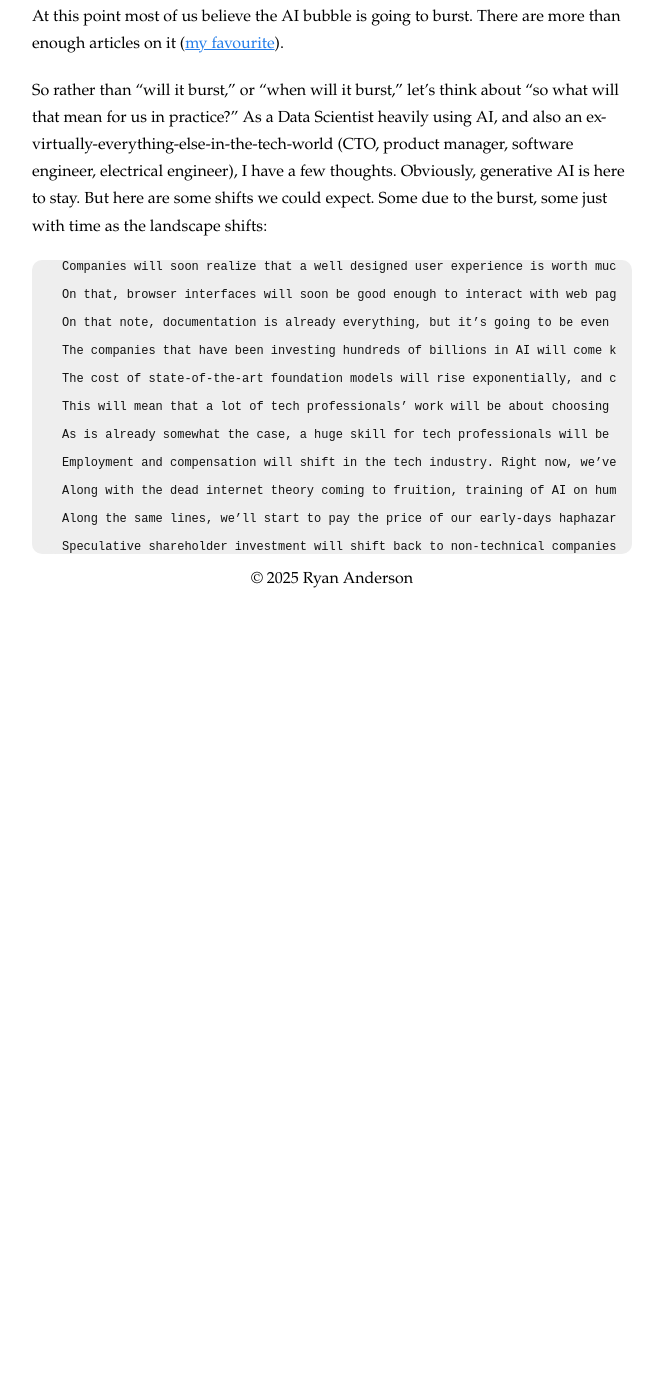
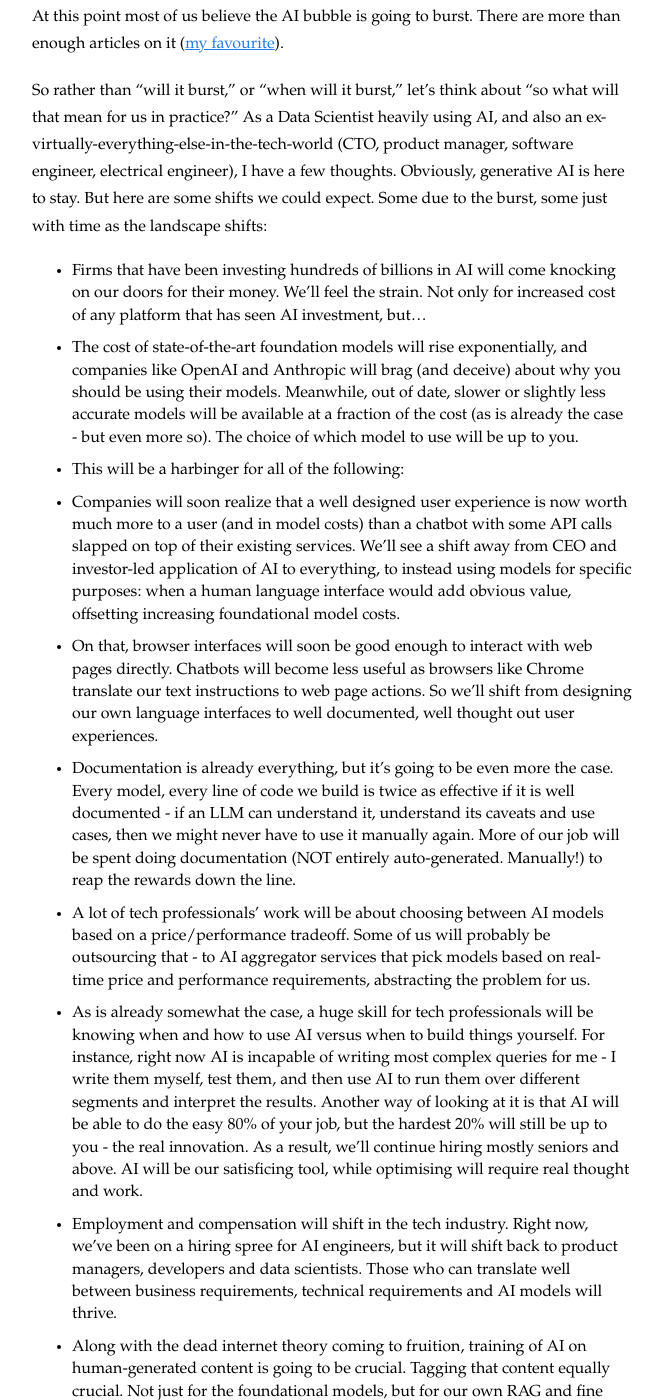
Before and after one commit to ryan-anderson-ds/ryan-anderson-ds.github.io, a Jekyll site: the page built from _posts/2025-10-16-bubble-pop.md, in a window 1280 px wide and 1400 px high, scrolled down 230 px. Shown: the whole window, without its empty margins (308-971 px from the left). Built offline with Jekyll 4.4.1, drawn with Linux system fonts in a browser that asks for light colours; before the commit the page ends 900 px from its top, so only the background shows below that; some of the changed text lies outside the part shown.

Commit message:
Update 2025-10-16-bubble-pop.md

```diff
--- a/_posts/2025-10-16-bubble-pop.md
+++ b/_posts/2025-10-16-bubble-pop.md
@@ -8,24 +8,15 @@ At this point most of us believe the AI bubble is going to burst. There are more
 
 So rather than “will it burst," or “when will it burst,” let’s think about “so what will that mean for us in practice?”  As a Data Scientist heavily using AI, and also an ex-virtually-everything-else-in-the-tech-world (CTO, product manager, software engineer, electrical engineer), I have a few thoughts.   Obviously, generative AI is here to stay. But here are some shifts we could expect. Some due to the burst, some just with time as the landscape shifts:
 
-    Companies will soon realize that a well designed user experience is worth much more to a user than a chatbot with some API calls slapped on top of their existing services. We’ll see a shift away from CEO and investor-led application of AI to everything, to instead using models for specific purposes: when a human language interface would add obvious value, offsetting increasing foundational model costs.
-
-    On that, browser interfaces will soon be good enough to interact with web pages directly. Chatbots will become less useful as browsers like Chrome translate our text instructions to web page actions. So we’ll shift from designing our own language interfaces to well documented, well thought out user experiences.
-
-    On that note, documentation is already everything, but it’s going to be even more the case. Every model, every line of code we build is twice as effective if it is well documented - if an LLM can understand it, understand its caveats and use cases, then we might never have to use it manually again. More of our job will be spent doing documentation (NOT entirely auto-generated. Manually!) to reap the rewards down the line.
-
-    The companies that have been investing hundreds of billions in AI will come knocking on our doors for their money. We’ll feel the strain. Not only for increased cost of any platform that has seen AI investment, but…
-
-    The cost of state-of-the-art foundation models will rise exponentially, and companies like OpenAI and Anthropic will brag (and deceive) about why you should be using their models. Meanwhile, out of date, slower or slightly less accurate models will be available at a fraction of the cost (as is already the case - but even more so). The choice of which model to use will be up to you.
-
-    This will mean that a lot of tech professionals’ work will be about choosing between AI models based on a price/performance tradeoff. Some of us will probably be outsourcing that - to AI aggregator services that pick models based on real-time price and performance requirements, abstracting the problem for us.
-
-    As is already somewhat the case, a huge skill for tech professionals will be knowing when and how to use AI versus when to build things yourself. For instance, right now AI is incapable of writing most complex queries for me - I write them myself, test them, and then use AI to run them over different segments and interpret the results. Another way of looking at it is that AI will be able to do the easy 80% of your job, but the hardest 20% will still be up to you - the real innovation. As a result, we’ll continue hiring mostly seniors and above. AI will be our satisficing tool, while optimising will require real thought and work.
-
-    Employment and compensation will shift in the tech industry. Right now, we’ve been on a hiring spree for AI engineers, but it will shift back to product managers, developers and data scientists. Those who can translate well between business requirements, technical requirements and AI models will thrive.
-
-    Along with the dead internet theory coming to fruition, training of AI on human-generated content is going to be crucial. Tagging that content equally crucial. Not just for the foundational models, but for our own RAG and fine tuned models. If we don’t do this, we’re going to have hallucinations on top of hallucinations.
-
-    Along the same lines, we’ll start to pay the price of our early-days haphazard  AI usage. Bad quality AI generated queries and code already make up a large portion of production code - which is fine while it works - but once we have to pay our technical debts, we’ll have to pay them back with interest.
-
-    Speculative shareholder investment will shift back to non-technical companies, and away from foundational AI infrastructure and companies. Likewise, a lot of our jobs (or high paying ones) will shift away from the magnificent 7 and similar companies to more specific domains.
+- Firms that have been investing hundreds of billions in AI will come knocking on our doors for their money. We’ll feel the strain. Not only for increased cost of any platform that has seen AI investment, but…
+- The cost of state-of-the-art foundation models will rise exponentially, and companies like OpenAI and Anthropic will brag (and deceive) about why you should be using their models. Meanwhile, out of date, slower or slightly less accurate models will be available at a fraction of the cost (as is already the case - but even more so). The choice of which model to use will be up to you.
+- This will be a harbinger for all of the following:
+- Companies will soon realize that a well designed user experience is now worth much more to a user (and in model costs) than a chatbot with some API calls slapped on top of their existing services. We’ll see a shift away from CEO and investor-led application of AI to everything, to instead using models for specific purposes: when a human language interface would add obvious value, offsetting increasing foundational model costs.
+- On that, browser interfaces will soon be good enough to interact with web pages directly. Chatbots will become less useful as browsers like Chrome translate our text instructions to web page actions. So we’ll shift from designing our own language interfaces to well documented, well thought out user experiences.
+- Documentation is already everything, but it’s going to be even more the case. Every model, every line of code we build is twice as effective if it is well documented - if an LLM can understand it, understand its caveats and use cases, then we might never have to use it manually again. More of our job will be spent doing documentation (NOT entirely auto-generated. Manually!) to reap the rewards down the line.
+- A lot of tech professionals’ work will be about choosing between AI models based on a price/performance tradeoff. Some of us will probably be outsourcing that - to AI aggregator services that pick models based on real-time price and performance requirements, abstracting the problem for us.
+- As is already somewhat the case, a huge skill for tech professionals will be knowing when and how to use AI versus when to build things yourself. For instance, right now AI is incapable of writing most complex queries for me - I write them myself, test them, and then use AI to run them over different segments and interpret the results. Another way of looking at it is that AI will be able to do the easy 80% of your job, but the hardest 20% will still be up to you - the real innovation. As a result, we’ll continue hiring mostly seniors and above. AI will be our satisficing tool, while optimising will require real thought and work.
+- Employment and compensation will shift in the tech industry. Right now, we’ve been on a hiring spree for AI engineers, but it will shift back to product managers, developers and data scientists. Those who can translate well between business requirements, technical requirements and AI models will thrive.
+- Along with the dead internet theory coming to fruition, training of AI on human-generated content is going to be crucial. Tagging that content equally crucial. Not just for the foundational models, but for our own RAG and fine tuned models. If we don’t do this, we’re going to have hallucinations on top of hallucinations.
+- Along the same lines, we’ll start to pay the price of our early-days haphazard  AI usage. Bad quality AI generated queries and code already make up a large portion of production code - which is fine while it works - but once we have to pay our technical debts, we’ll have to pay them back with interest.
+- Speculative shareholder investment will shift back to non-technical companies, and away from foundational AI infrastructure and companies. Likewise, a lot of our jobs (or high paying ones) will shift away from the magnificent 7 and similar companies to more specific domains.
```
